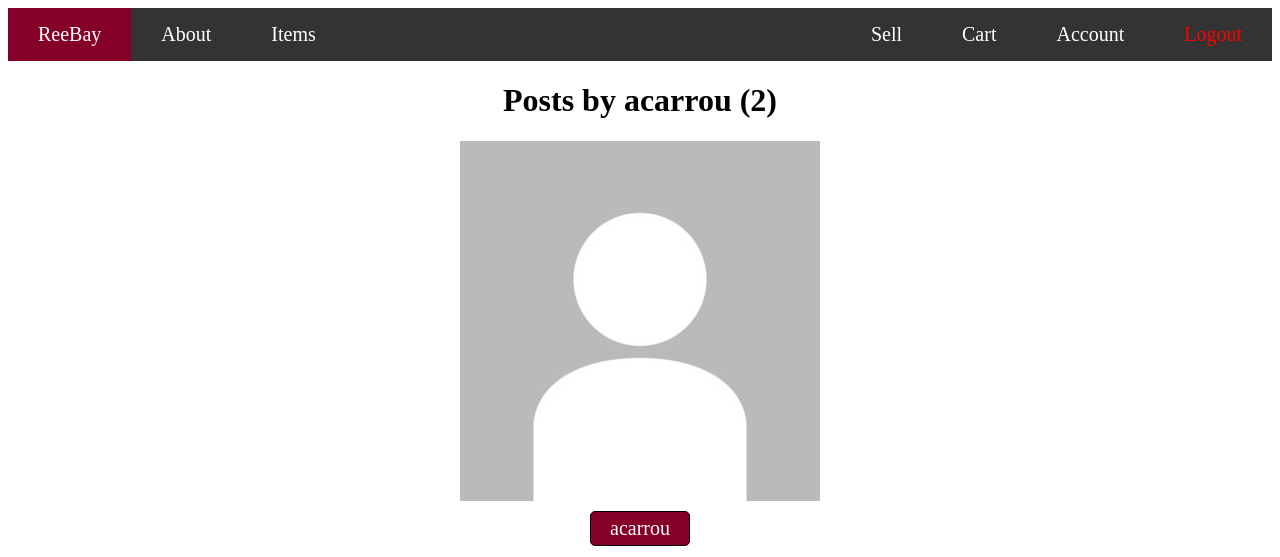
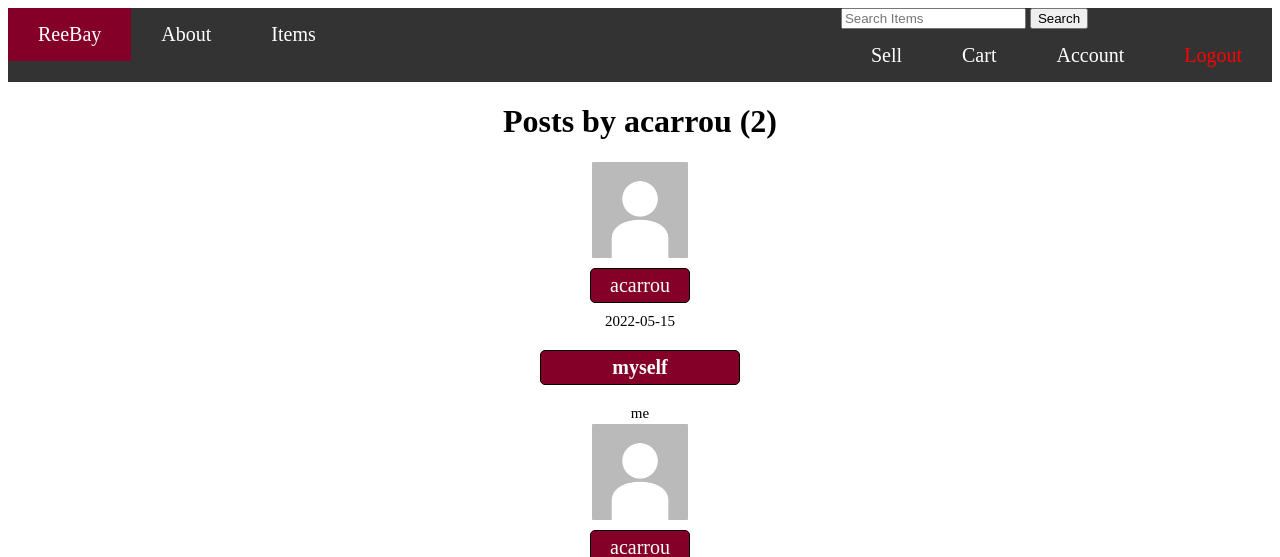
Before and after one commit to marymarkart/CMPE131-02-Team5, a Flask app: a page that uses flask_project_T5/project/templates/layout.html in a window 1280 px wide. Shown: the top 557 px of the page. Run offline with Flask 2, Linux system fonts and the light colour scheme; a user stored in the database is signed in; data comes from the database, SQL or seed files in the repository; both versions use the stored data as it was after the commit; some libraries are stand-ins or nearby versions.

Commit message:
search partially complete

```diff
--- a/flask_project_T5/project/routes.py
+++ b/flask_project_T5/project/routes.py
@@ -23,7 +23,7 @@ def base():
     form = SearchForm()
     return dict(form=form)
 
-@app.route('/search', methods=["Get", "POST"])
+@app.route('/search', methods=["POST"])
 def search():
 	form = SearchForm()
 	posts = Post.query
@@ -55,7 +55,7 @@ def signup():
         db.session.add(user)
         db.session.commit()
         flash('Your account has been created! You are now able to log in', 'success')
-        return render_template('login.html')
+        return redirect(url_for('login'))
     return render_template('signup.html', title='Signup', form=form)
 
 
--- a/flask_project_T5/project/templates/layout.html
+++ b/flask_project_T5/project/templates/layout.html
@@ -24,16 +24,19 @@
                     <a href="{{ url_for('posts') }}">Items</a>
                     <!-- Navbar Right Side -->
                     <div class="usernavbar">
+
+                      <form method="POST" action="{{ url_for('search')}}" class="d-flex">
+                        {{ form.hidden_tag() }}
+                        <input class="form-control me-2" type="search" placeholder="Search Items" aria-label="Search" name="searched">
+                        <button class="btn btn-outline-secondary" type="submit">Search</button>
+                      </form>
+
                         {% if current_user.is_authenticated %}
                         <a href="{{ url_for('new_post') }}">Sell</a>
                         <a href="{{ url_for('cart') }}">Cart</a>
                         <a href="{{ url_for('account') }}">Account</a>
                         <a class="exit" href="{{ url_for('logout') }}">Logout</a>
                         {% else %}
-                    <form moethod="POST" class = "d-flex" action="{{ url_for('search') }}">
-                        <input class="search" type="text" placeholder="Search Item" name="search">
-                        <button>Search</button>
-                    </form>
                         <a href="{{ url_for('login') }}">Login</a>
                         <a href="{{ url_for('signup') }}">Signup</a>
 
--- a/flask_project_T5/project/templates/user_posts.html
+++ b/flask_project_T5/project/templates/user_posts.html
@@ -3,7 +3,7 @@
     <h1 class="mb-3">Posts by {{ user.username }} ({{ posts.total }})</h1>
     {% for post in posts.items %}
         <article class="media content-section">
-          <img class="image" src="{{ url_for('static', filename='profile_pics/' + post.author.image_file) }}">
+          <img class="image"  height="96" width="96" src="{{ url_for('static', filename='profile_pics/' + post.author.image_file) }}">
           <div class="media-body">
             <div class="article-metadata">
               <a class="medium-button" href="{{ url_for('user_posts', username=post.author.username) }}">{{ post.author.username }}</a>
```
Also changed, not shown: flask_project_T5/project/templates/search.html (+14 -12 lines), flask_project_T5/project/site.db.
